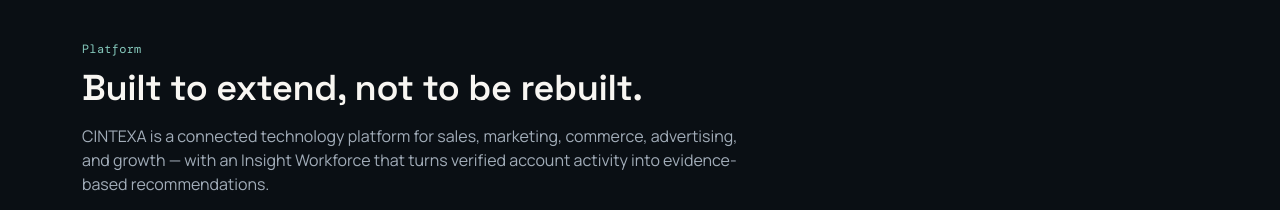
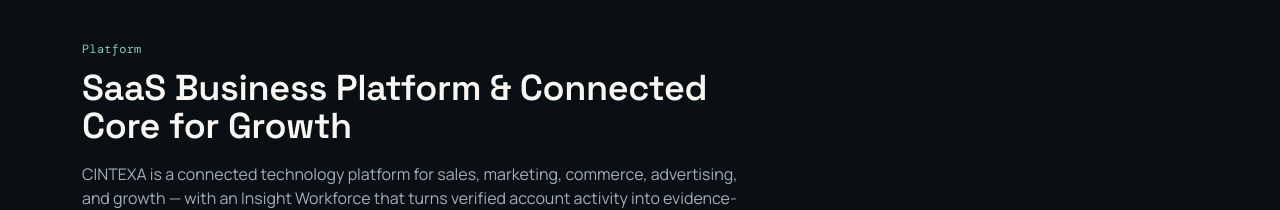
Before and after one commit to kyleel2249/CintexaWeb, a React (Vite) app in the folder artifacts/cintexa/: page /platform in a window 1280 px wide. Shown: the part 128-338 px from the top of the page. Built offline with nearby package versions, Linux system fonts and the light colour scheme; no server answers.

Commit message:
SEO H1: SaaS Business Platform & Connected Core

```diff
--- a/artifacts/cintexa/src/pages/Platform.tsx
+++ b/artifacts/cintexa/src/pages/Platform.tsx
@@ -17,7 +17,7 @@ export function Platform() {
       <div className="cx-container">
         <p className="cx-eyebrow">Platform</p>
         <h1 className="cx-display mt-3 max-w-2xl text-3xl sm:text-4xl">
-          Built to extend, not to be rebuilt.
+          SaaS Business Platform &amp; Connected Core for Growth
         </h1>
         <p className="mt-4 max-w-2xl text-[hsl(var(--fg-muted))]">
           CINTEXA is a connected technology platform for sales, marketing, commerce, advertising, and growth — with an
```
